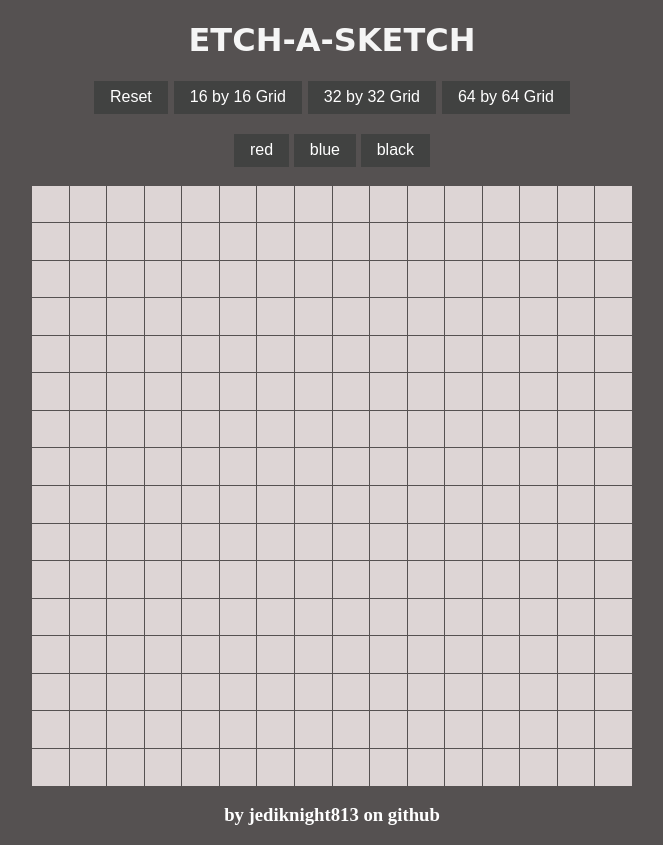
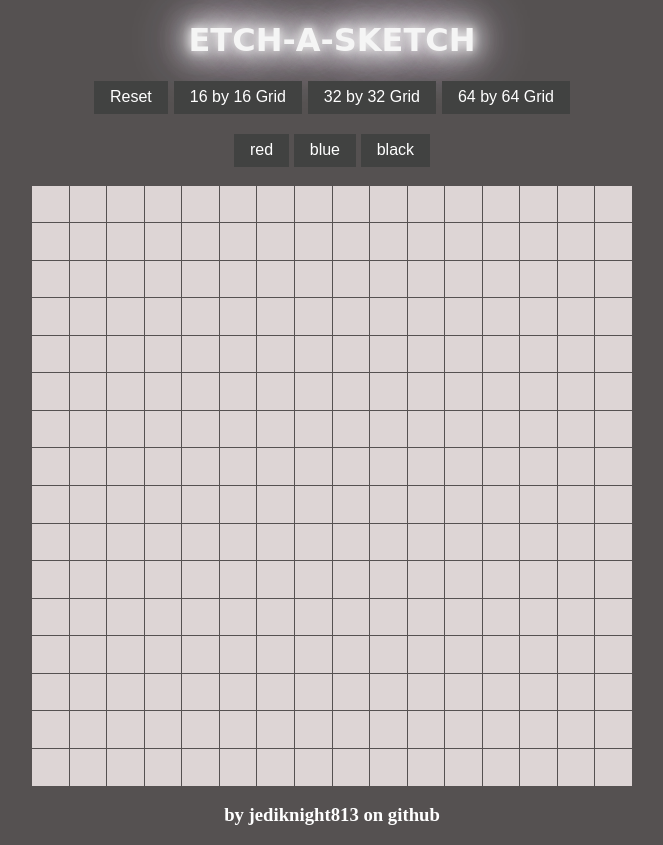
Before and after one commit to jediknight813/Etch-A-Sketch, a plain HTML site: page index.html in a window 1280 px wide. Shown: the whole page, without its empty margins (308-971 px from the left). Drawn offline with Linux system fonts and the light colour scheme.

Commit message:
updated title

```diff
--- a/index.html
+++ b/index.html
@@ -14,7 +14,8 @@
         }
     </style>
 
-    <h1 class=".background"> ETCH-A-SKETCH
+    <h1 class=".background">
+        <h1 class=".glow"> ETCH-A-SKETCH </h1>
 
         <h2>
         <button id="button">Reset</button>
--- a/styles.css
+++ b/styles.css
@@ -15,6 +15,11 @@
 
 
 }
+
+.glow {
+    text-shadow: 0 0 10px #eeeeee, 0 0 20px #000000, 0 0 30px #000000, 0 0 40px #000000,
+                   0 0 50px #9554b3, 0 0 60px #9554b3, 0 0 70px #9554b3;
+  }
 
 
 .biggersquaregrid {
@@ -83,6 +88,10 @@ h1 {
     text-align: center;
     color: rgb(245, 245, 245);
     font-family: 'Brush Script MT', cursive;
+
+    text-shadow: 0 0 10px #eeeeee, 0 0 20px #eeebee, 0 0 30px #f5f5f5, 0 0 40px hsl(270, 6%, 94%),
+    0 0 50px #bba7c4, 0 0 60px #d0c0d8, 0 0 70px #dcd3e0;
+
 }
 
 
```
